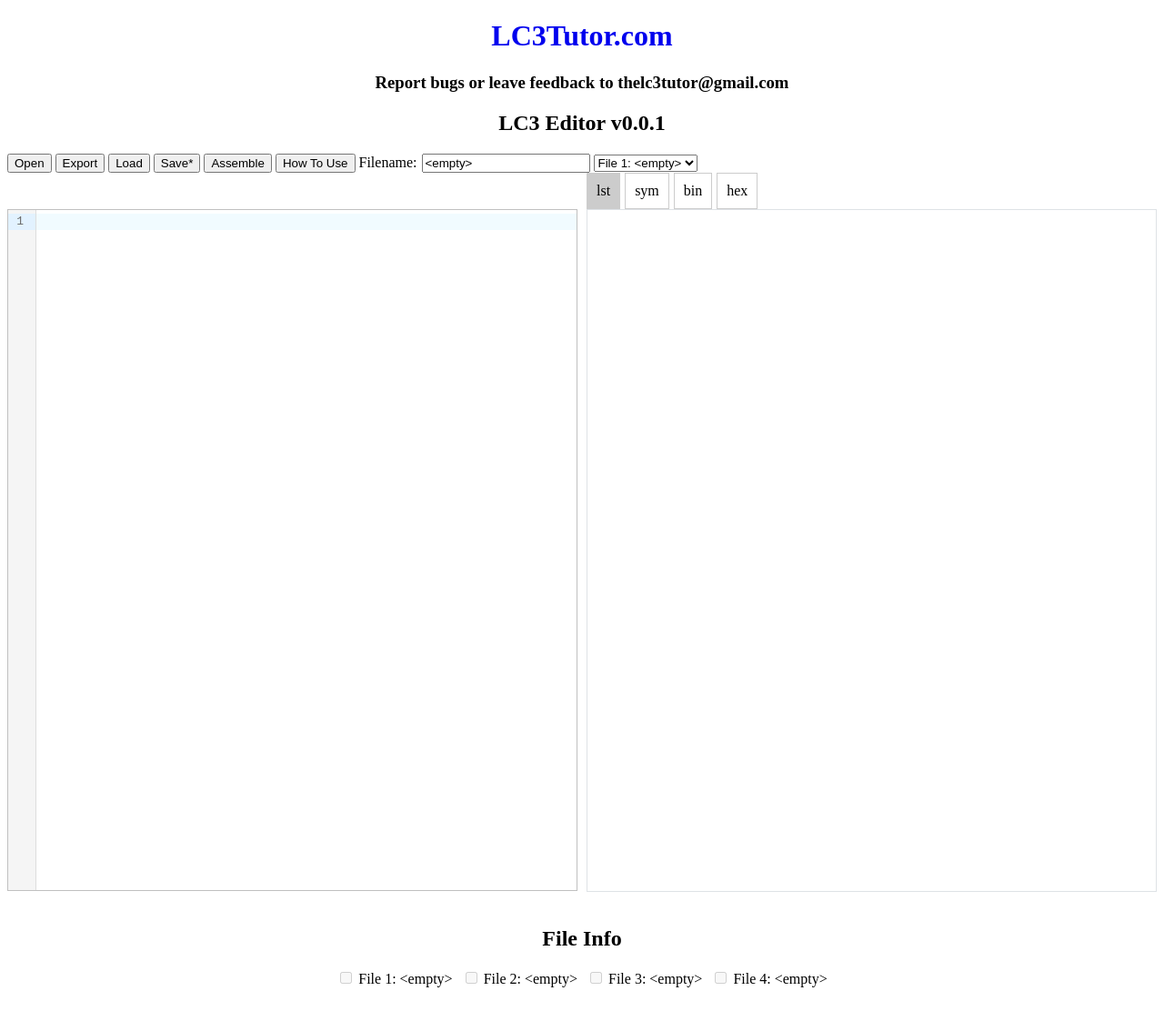
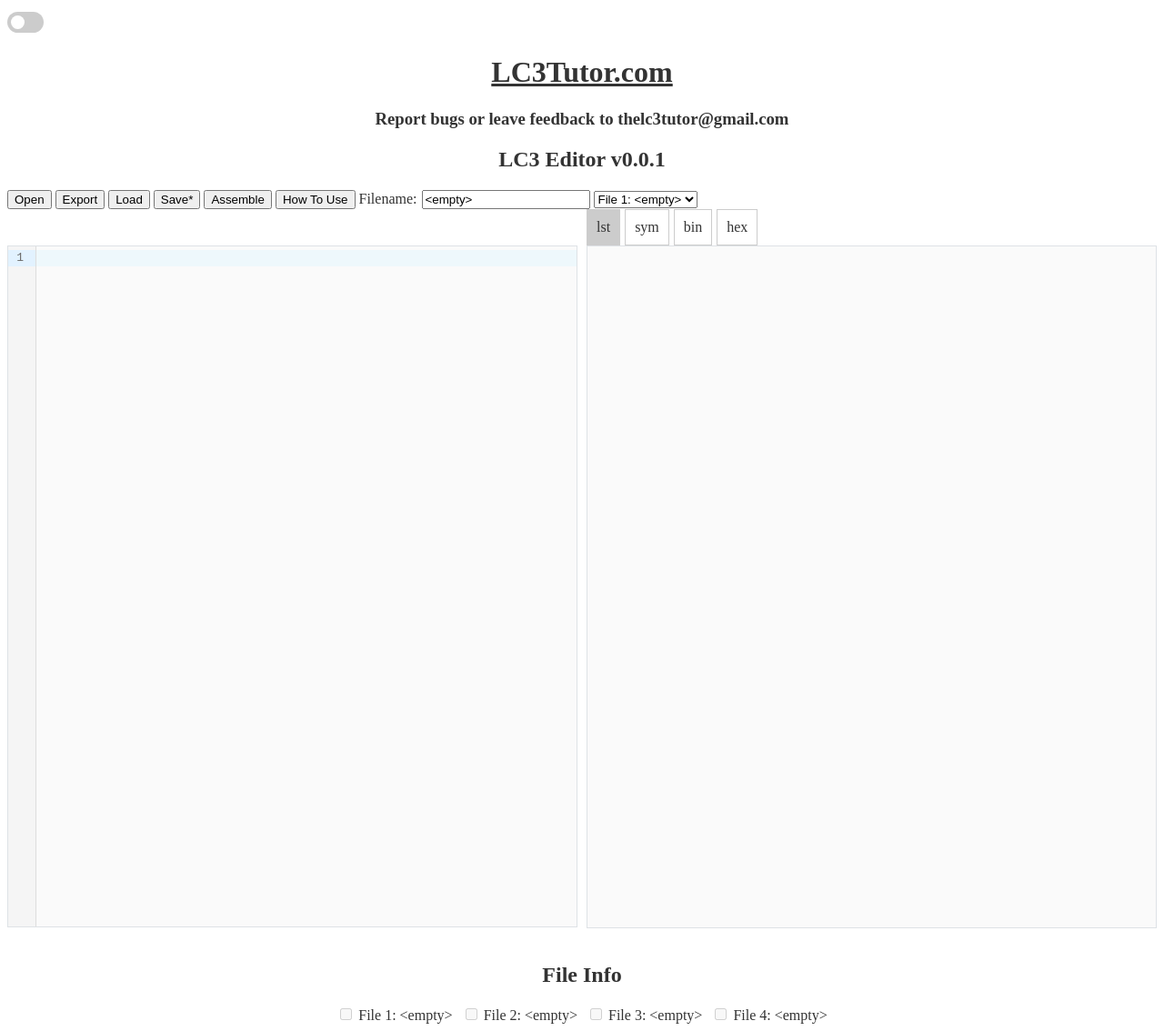
Before and after one commit to lc3tutor/lc3tutor.github.io, a Jekyll site: the page built from _pages/b_tools/lc3tee.html, in a window 1280 px wide. Shown: the whole page at 91% size. Built offline with Jekyll 4.4.1, drawn with Linux system fonts in a browser that asks for light colours; before the commit the page ends 1094 px from its top, so only the background shows below that.

Commit message:
chore: lc3tee and theme
Added lc3tee and themes for the lc3editor.

```diff
--- a/_pages/b_tools/lc3tee.html
+++ b/_pages/b_tools/lc3tee.html
@@ -23,11 +23,18 @@
     </title>
 
     <link rel="icon" type="image/png" sizes="16x16" href="assets/lc3tutor/icon/favicon-16x16.png">
+    <script src="assets/light-dark-2.js"></script>
     <link rel="stylesheet" type="text/css" href="assets/lc3tutor/css/lc3editor.css">
+    <link rel="stylesheet" type="text/css" href="assets/light-dark.css">
+    <link rel="stylesheet" type="text/css" href="assets/global.css">
+    <link rel="stylesheet" type="text/css" href="assets/dark-theme.css">
 </head>
 
 <body>
-    <h1 style="text-align: center;"><a href="/" target="_blank" style="text-decoration: none;">LC3Tutor.com</a></h1>
+    <div class="theme-switch-container">
+        <label class="theme-switch" id="theme-switch-label-id" for="checkbox"></label>
+    </div>
+    <h1 style="text-align: center;"><a href="/" target="_blank">LC3Tutor.com</a></h1>
     <h3 style="text-align: center;">Report bugs or leave feedback to thelc3tutor@gmail.com</h3>
 
     <!-- Start LC3 Editor -->
--- /dev/null
+++ b/assets/dark-theme.css
@@ -0,0 +1,7 @@
+/* Fall back to :root if dark is not specified. */
+[data-theme="dark"] {
+  --color-bg   : #1c1f2b;
+  --color-bg-2 : #2d3143;
+  --color-bg-3 : #252737;
+  --color-text : #bdcadb;
+}
--- a/assets/global.css
+++ b/assets/global.css
@@ -1,5 +1,10 @@
 /* Used for all global variables. */
 :root {
+    --color-bg   : white;
+    --color-bg-2 : #fafafa;
+    --color-bg-3 : #ccc;
+    --color-text : #333;
+
     --text-color-light   : #333;
     --text-color-dark    : #bdcadb;
     --text-color         : var(--text-color-light);
--- a/assets/lc3tutor/css/lc3editor.css
+++ b/assets/lc3tutor/css/lc3editor.css
@@ -1,3 +1,12 @@
+body {
+    background-color: var(--color-bg);
+    color: var(--color-text);
+}
+
+a {
+    color: var(--color-text);
+    text-decoration: underline;
+}
 
 .tab {
     display: none;
@@ -19,7 +28,7 @@
     margin-right: 5px;
 }
 .tab-button.active {
-    background-color: #ccc;
+    background-color: var(--color-bg-3);
 }
 
 #asmeditor {
@@ -27,6 +36,7 @@
 }
 .tab-content {
     border: 1px solid #dee2e6;
+    background-color: var(--color-bg-2);
     padding: 10px;
     overflow-x: auto;
     overflow-y: auto;
--- /dev/null
+++ b/assets/light-dark-2.js
@@ -0,0 +1,79 @@
+const THEME_KEY = "theme";
+const LIGHT = true;
+const LIGHT_STR = "light";
+const DARK = false;
+const DARK_STR = "dark";
+
+function SetSavedTheme(theme) {
+    let themeStr = LIGHT_STR;
+    if(theme === DARK) {
+        themeStr = DARK_STR;
+    }
+    localStorage.setItem(THEME_KEY, themeStr);
+}
+
+function GetSavedTheme() {
+    const savedTheme = localStorage.getItem(THEME_KEY);
+    let theme = LIGHT;
+    if(savedTheme === null) {
+        SetSavedTheme(LIGHT);
+    }
+    else {
+        theme = (savedTheme === LIGHT_STR) ? LIGHT : DARK;
+    }
+    return theme;
+}
+
+function SetPageTheme(theme) {
+    if(theme == DARK) {
+        document.documentElement.setAttribute("data-theme", DARK_STR);
+    }
+    else {
+        document.documentElement.setAttribute("data-theme", LIGHT_STR);
+    }
+}
+
+function UpdateSiteTheme(theme) {
+    SetSavedTheme(theme);
+    SetPageTheme(theme);
+}
+
+function InitSiteTheme(theme) {
+    SetPageTheme(GetSavedTheme());
+}
+
+function ThemeToggleCallback(event) {
+    const themeSelected = event.target.checked ? DARK : LIGHT;
+    UpdateSiteTheme(themeSelected);
+    lc3editor.SetViewTheme(themeSelected);
+}
+
+window.onload = () => {
+  lc3editor.SetViewTheme(GetSavedTheme());
+};
+
+document.addEventListener("DOMContentLoaded", () => {
+  const container = document.getElementById("theme-switch-label-id");
+
+  // Create checkbox element
+  const checkbox = document.createElement("input");
+  checkbox.type = "checkbox";
+  checkbox.id = "checkbox";
+
+  // Set checked state from localStorage
+  const savedTheme = GetSavedTheme();
+
+  // Save state on change
+  checkbox.addEventListener("change", ThemeToggleCallback);
+  checkbox.checked = (savedTheme == DARK) ? true : false;
+
+  // Create slider div
+  const sliderDiv = document.createElement("div");
+  sliderDiv.className = "slider round";
+
+  // Add to DOM
+  container.appendChild(checkbox);
+  container.appendChild(sliderDiv);
+});
+
+InitSiteTheme();
--- a/assets/light-dark.css
+++ b/assets/light-dark.css
@@ -37,7 +37,7 @@
 }
 
 input:checked + .slider {
-  background-color: #2b2b2b;
+  background-color: #2d3143;
 }
 
 input:checked + .slider:before {
```
Also changed, not shown: assets/gitbook/gitbook.js, assets/lc3tutor/js/lc3editor.min.js, assets/light-dark.js (line endings or trailing spaces).
